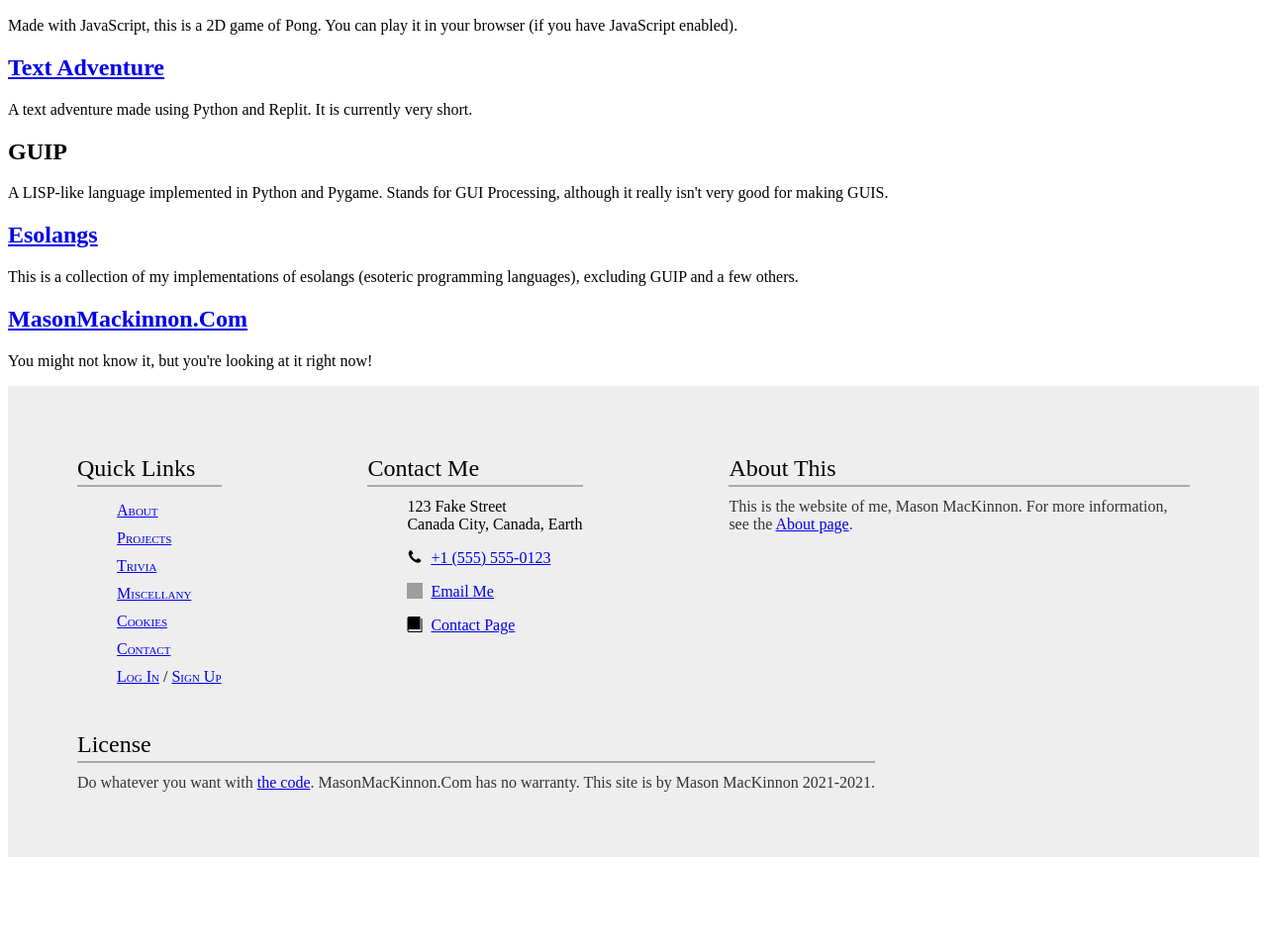
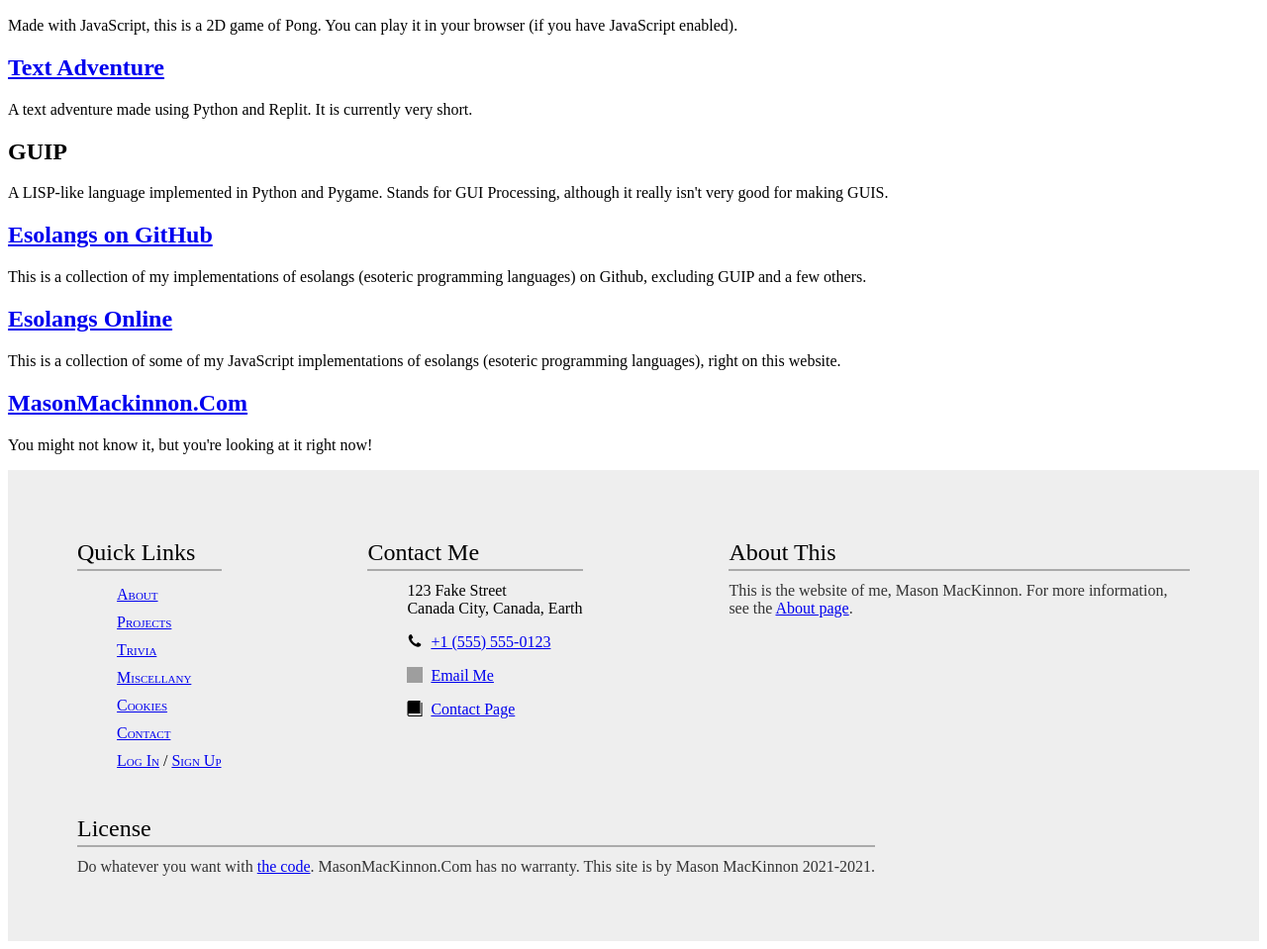
Before and after one commit to PythonshellDebugwindow/masonmackinnon-com, a PHP site: page /projects/ in a window 1280 px wide. Shown: the part 629-1588 px from the top of the page at 99% size. Before the commit the page ends 1495 px from the top, so only its background shows below. Run offline with PHP 8.4, Linux system fonts and the light colour scheme; some libraries are stand-ins or nearby versions; grey boxes are pictures that could not be loaded.

Commit message:
Update index.php

```diff
--- a/public_html/projects/index.php
+++ b/public_html/projects/index.php
@@ -40,8 +40,12 @@
             <p>A LISP-like language implemented in Python and Pygame. Stands for GUI Processing, although it really isn't very good for making GUIS.</p>
         </div>
         <div class="item">
-            <h2><a href="https://www.github.com/PythonshellDebugwindow/esolangs" rel="noopener noreferrer">Esolangs</a></h2>
-            <p>This is a collection of my implementations of esolangs (esoteric programming languages), excluding GUIP and a few others.</p>
+            <h2><a href="https://www.github.com/PythonshellDebugwindow/esolangs" rel="noopener noreferrer">Esolangs on GitHub</a></h2>
+            <p>This is a collection of my implementations of esolangs (esoteric programming languages) on Github, excluding GUIP and a few others.</p>
+        </div>
+        <div class="item">
+            <h2><a href="esolangs.php" rel="noopener noreferrer">Esolangs Online</a></h2>
+            <p>This is a collection of some of my JavaScript implementations of esolangs (esoteric programming languages), right on this website.</p>
         </div>
         <div class="item">
             <h2><a href="/">MasonMackinnon.Com</a></h2>
```
